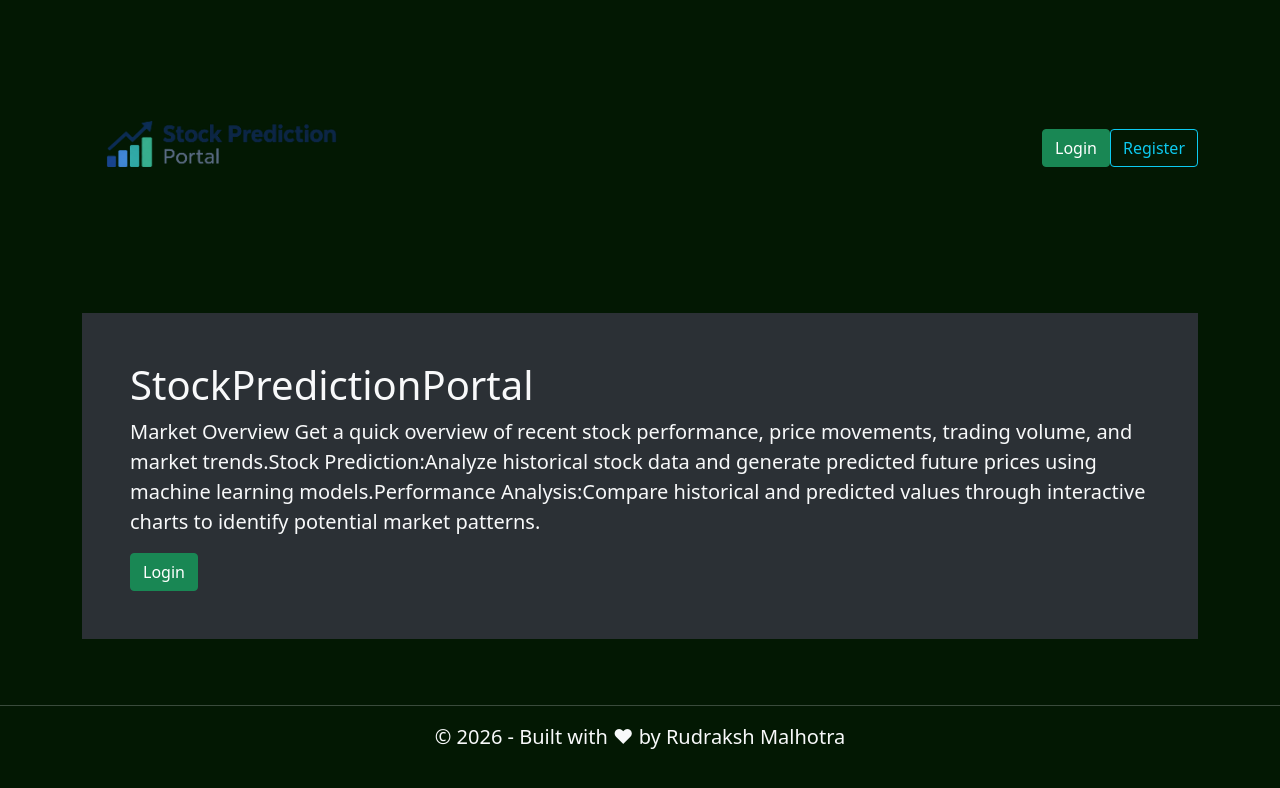
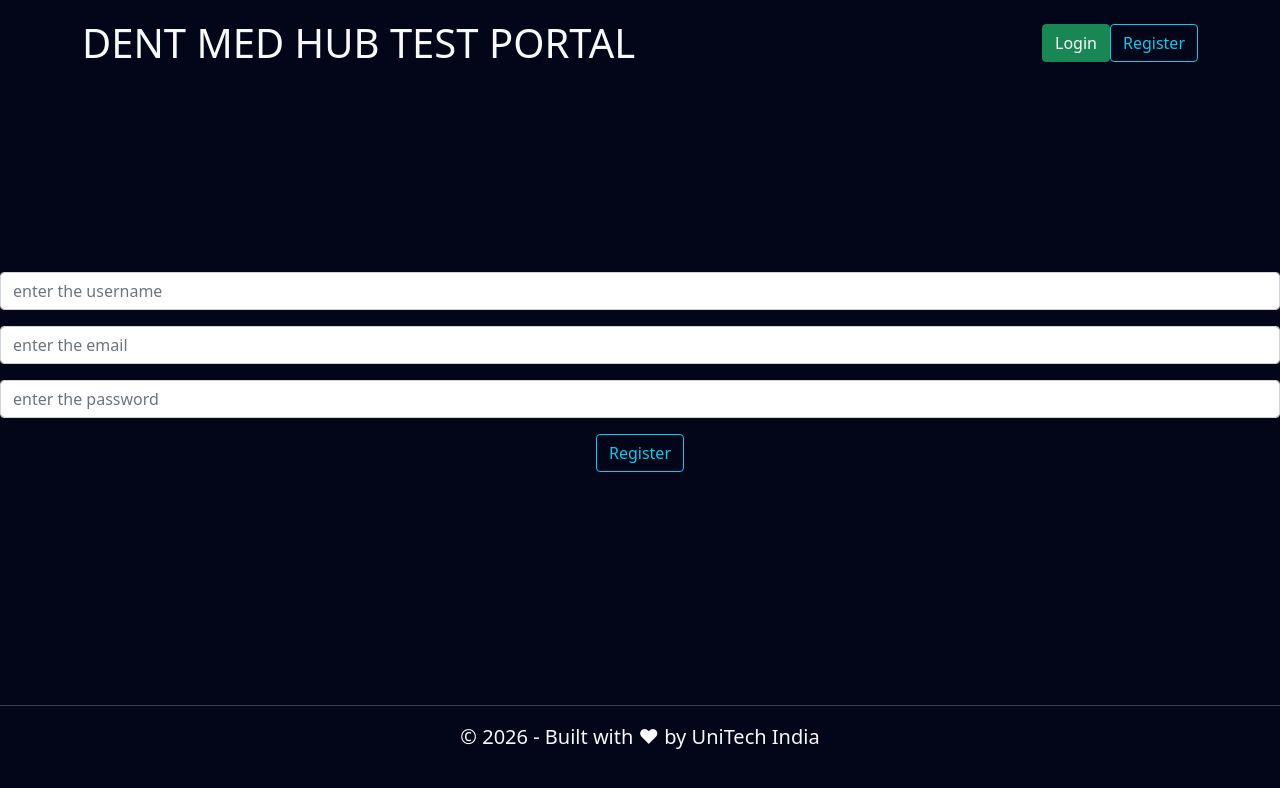
Before and after one commit to rudraksh-codes/ReactDjangoRest-Portal, a React (Vite) app in the folder frontend-react/: page /register in a window 1280 px wide. Shown: the top 788 px of the page. Built offline with nearby package versions, Linux system fonts and the light colour scheme.

Commit message:
feat: registration core

```diff
--- a/frontend-react/package.json
+++ b/frontend-react/package.json
@@ -10,8 +10,10 @@
     "preview": "vite preview"
   },
   "dependencies": {
+    "axios": "^1.20.0",
     "react": "^19.2.8",
-    "react-dom": "^19.2.8"
+    "react-dom": "^19.2.8",
+    "react-router-dom": "^7.18.4"
   },
   "devDependencies": {
     "@eslint/js": "^10.0.1",
--- a/frontend-react/src/App.jsx
+++ b/frontend-react/src/App.jsx
@@ -4,15 +4,29 @@ import './assets/css/style.css'
 import Header from './components/Header'
 import Main from './components/Main'
 import Footer from './components/Footer'
+import Register from './components/Register'
+import Login from './components/Login'
+import Test from './components/Test'
+
+import {BrowserRouter, Routes, Route} from 'react-router-dom'
+
+
 
 
 function App() {
 
   return (
     <>
-      <Header/>
-      <Main/>
-      <Footer/>
+    <BrowserRouter>
+    <Header/>
+      <Routes>
+        <Route path='/' element={<Main/>} />
+        <Route path='/register/' element={<Register/>} />
+        <Route path='/login/' element={<Login/>}/>
+        <Route path="/test/" element={<Test/>}/>
+      </Routes>
+    <Footer/>
+    </BrowserRouter>
     </>
   )
 }
--- a/frontend-react/src/assets/css/style.css
+++ b/frontend-react/src/assets/css/style.css
@@ -1,5 +1,5 @@
 body{
-    background-color: rgb(3, 24, 3);
+    background-color: rgb(3, 6, 24);
 
 }
 
--- a/frontend-react/src/components/Button.jsx
+++ b/frontend-react/src/components/Button.jsx
@@ -1,10 +1,11 @@
 import React from 'react'
+import { Link } from 'react-router-dom'
 
 const Button = (props) => {
   return (
     <>
         {/* <a></a>tags reloads the whole page... so use link component of react */}
-        <a href="" className={props.class || "btn btn-success"}>{props.text}</a>
+        <Link to={props.link} className={props.class || "btn btn-success"}>{props.text}</Link>
     </>
   )
 }
--- a/frontend-react/src/components/Footer.jsx
+++ b/frontend-react/src/components/Footer.jsx
@@ -5,7 +5,7 @@ const Footer = () => {
     <>
       <footer className='footer py-3 my-3'>
         <hr className='border-bottom'/>
-        <p className='text-light text-center lead'>&copy; 2026 - Built with &hearts; by Rudraksh Malhotra</p>
+        <p className='text-light text-center lead'>&copy; 2026 - Built with &hearts; by UniTech India</p>
       </footer>
     </>
   )
--- a/frontend-react/src/components/Header.jsx
+++ b/frontend-react/src/components/Header.jsx
@@ -1,16 +1,17 @@
 import React from 'react'
 import logo from '../assets/images/stock-logo.png'
 import Button from './Button'
+import { Link } from 'react-router-dom'
 
 
 const Header = () => {
   return (
     <>
         <nav className='navbar container'>
-            <img src={logo} alt="" className='w-25' />
+            <Link to='/' className='navbar-brand text-light fs-1'>DENT MED HUB TEST PORTAL</Link>
             <div>
-                <Button text="Login" />
-                <Button text="Register" class="btn btn-outline-info" />
+                <Button text="Login" link="/login/"/>
+                <Button text="Register" class="btn btn-outline-info" link="/register/"/>
             </div>
         </nav>
     </>
--- /dev/null
+++ b/frontend-react/src/components/Login.jsx
@@ -0,0 +1,11 @@
+import React from 'react'
+
+const Login = () => {
+  return (
+    <>
+      <h1 className='text-light'>Login</h1>
+    </>
+  )
+}
+
+export default Login
--- a/frontend-react/src/components/Main.jsx
+++ b/frontend-react/src/components/Main.jsx
@@ -1,17 +1,21 @@
 import React from 'react'
 import Button from './Button'
+import Header from './Header'
+import Footer from './Footer'
 
 const Main = () => {
   return (
     <>
         <div className='container'>
             <div className='p-5 bg-light-dark'>
-                <h1 className='text-light'>StockPredictionPortal</h1>
+                <h1 className='text-light'>DENT MED HUB TEST PORTAL</h1>
                 <p className="text-light lead">Market Overview Get a quick overview of recent stock performance, price movements, trading volume, and market trends.Stock Prediction:Analyze historical stock data and generate predicted future prices using machine learning models.Performance Analysis:Compare historical and predicted values through interactive charts to identify potential market patterns.</p>
-                <Button text="Login"/>
+                <Button text="Login" link="/login/"/>
+                <Button text="test" link="/test/" class="btn btn-danger"/>
             </div>
         </div>
     </>
+
   )
 }
 
--- /dev/null
+++ b/frontend-react/src/components/Register.jsx
@@ -0,0 +1,54 @@
+import React from 'react'
+import axios from 'axios'
+import { useState } from 'react'
+import { Link } from 'react-router-dom'
+
+
+
+const Register = () => {
+
+    const [username, setUsername] = useState('')
+    const [email, setEmail] = useState('')
+    const [password, setPassword] = useState('')
+    const [errors, setErrors] = useState({})
+    const [success, setSuccess] = useState(false)
+    const [loading, setLoading] = useState(false)
+
+
+    const handleLogin = async (e) => {
+        e.preventDefault();
+        const userData = {username, email, password}
+        try{
+            const response = await axios.post("http://localhost:8000/api/v1/register/", userData)
+            console.log(response.data);
+            console.log("Registeration Successful")
+            setErrors({})
+            setSuccess(true)
+        }
+        catch(error){
+            setErrors(error.response.data) // already an object
+            console.log("Registration Error : ", error.response.data);
+
+        }
+        finally{
+
+        }
+    }
+
+    return (
+    <>
+        <form onSubmit={handleLogin}>
+            <input type="text" placeholder='enter the username' value={username} onChange={(e)=> setUsername(e.target.value)} className='form-control mb-3'/>
+            <small>{errors.username && <div className='text-danger'>{errors.username}</div>}</small>
+            <input type='email' placeholder='enter the email' value={email} onChange={(e)=> setEmail(e.target.value)} className='form-control mb-3'/>
+            <small>{errors.email && <div className='text-danger'>{errors.email}</div>}</small>
+            <input type='password' placeholder='enter the password' value={password} onChange={(e)=> setPassword(e.target.value)} className='form-control mb-3'/>
+            <small>{errors.password && <div className='text-danger'>{errors.password}</div>}</small>
+            {success && <p className='text-success text-center'>Registered Successfully! go to <Link to="/login/">Login</Link> page.</p>}
+            <button type='submit' className='btn btn-outline-info d-block mx-auto'>Register</button>
+        </form>
+    </>
+  )
+}
+
+export default Register
--- /dev/null
+++ b/frontend-react/src/components/Test.jsx
@@ -0,0 +1,11 @@
+import React from 'react'
+
+const Test = () => {
+  return (
+    <>
+        <h1 className='text-light'>This is a test component</h1>
+    </>
+  )
+}
+
+export default Test
```
Also changed, not shown: frontend-react/src/components/text.txt (added), 2 other files (tests, documents, lock files or other folders).
